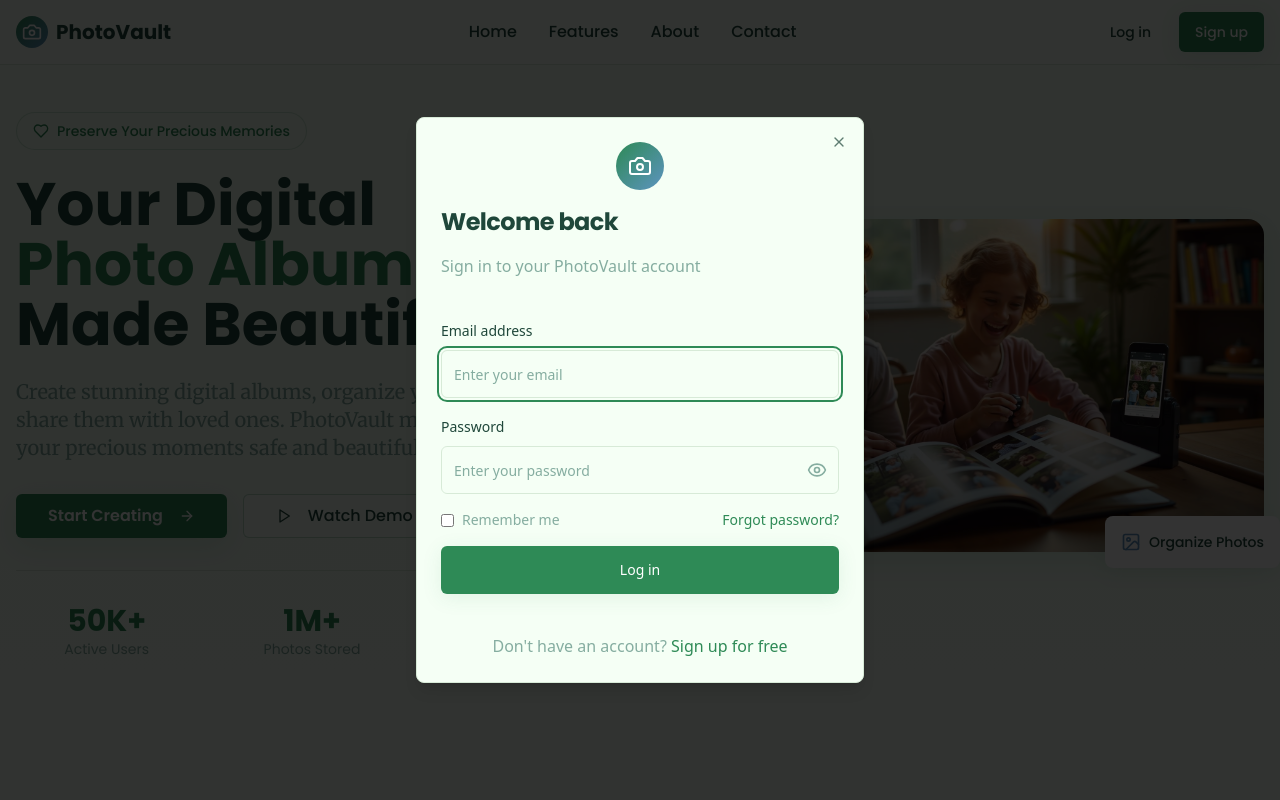
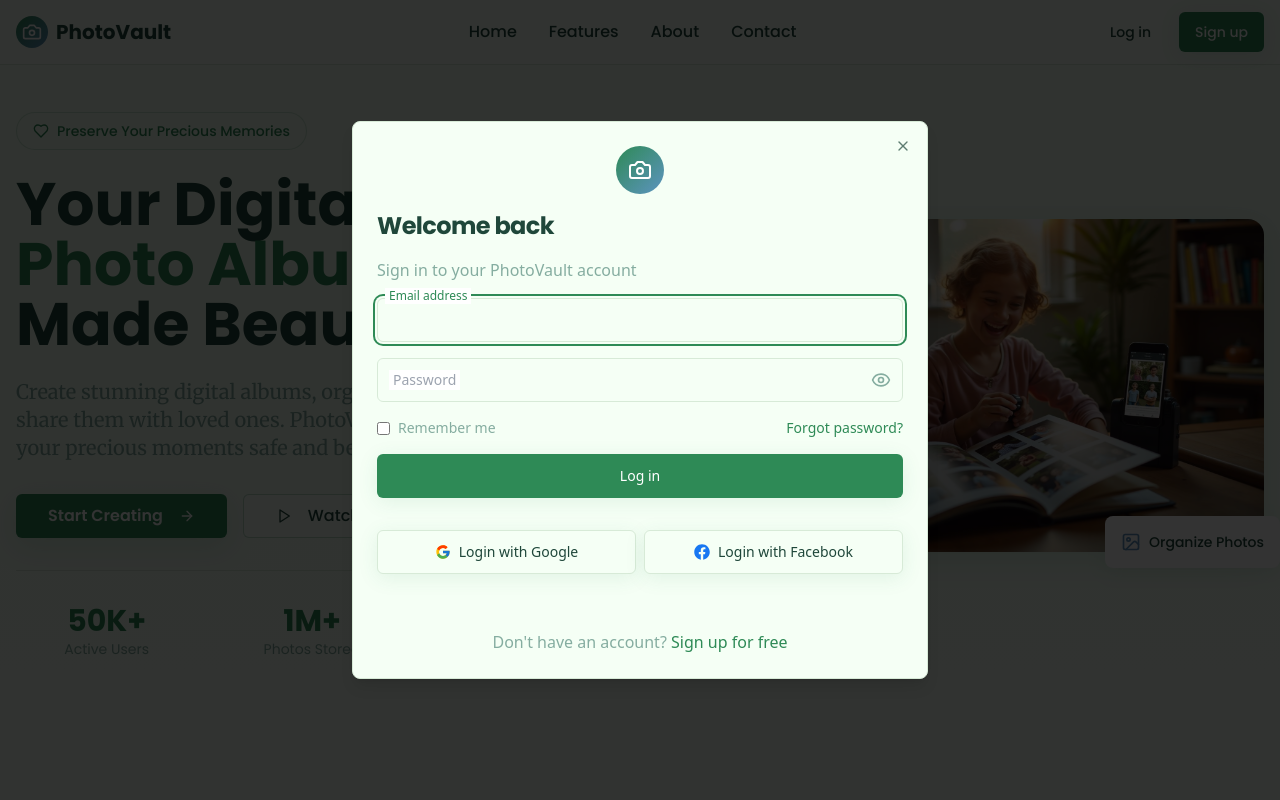
Before and after one commit to anuragkumar-code/seapix, a React (Vite) app: page / in a window 1280 px wide. Both pictures are taken after a click on the button "Log in". Shown: the top 800 px of the page. Built offline with nearby package versions, Linux system fonts and the light colour scheme.

Commit message:
redesigned modal boxes for auth

```diff
--- a/package.json
+++ b/package.json
@@ -52,6 +52,7 @@
     "react-day-picker": "^8.10.1",
     "react-dom": "^18.3.1",
     "react-hook-form": "^7.53.0",
+    "react-icons": "^5.5.0",
     "react-resizable-panels": "^2.1.3",
     "react-router-dom": "^6.26.2",
     "recharts": "^2.12.7",
--- a/src/components/common/Footer.tsx
+++ b/src/components/common/Footer.tsx
@@ -3,7 +3,7 @@
 const Footer = () => {
   return (
     <footer className="bg-secondary-light-mint border-t border-border">
-      <div className="container mx-auto px-4 py-12">
+      <div className="container mx-auto px-4 pt-6 pb-2">
         <div className="grid md:grid-cols-2 lg:grid-cols-4 gap-8 mb-8">
           {/* Brand */}
           <div className="space-y-4">
@@ -68,7 +68,7 @@
         </div>
 
         {/* Bottom */}
-        <div className="border-t border-border pt-8 flex flex-col md:flex-row justify-between items-center space-y-4 md:space-y-0">
+        <div className="border-t border-border pt-4 flex flex-col md:flex-row justify-between items-center space-y-4 md:space-y-0">
           <p className="text-muted-foreground text-sm">
             © 2024 PhotoVault. All rights reserved.
           </p>
--- a/src/components/homepage/FeaturesSection.tsx
+++ b/src/components/homepage/FeaturesSection.tsx
@@ -70,7 +70,7 @@
 
 const FeaturesSection = () => {
   return (
-    <section id="features" className="py-16 lg:py-24 bg-background">
+    <section id="features" className="py-6 lg:py-6 bg-background">
       <div className="container mx-auto px-4">
         <div className="text-center mb-16 animate-fade-in">
           <h2 className="text-3xl lg:text-5xl font-bold font-poppins text-foreground mb-6">
--- a/src/components/homepage/LoginModal.tsx
+++ b/src/components/homepage/LoginModal.tsx
@@ -4,6 +4,8 @@
 import { Input } from '@/components/ui/input';
 import { Label } from '@/components/ui/label';
 import { Eye, EyeOff, Camera } from 'lucide-react';
+import { FcGoogle } from 'react-icons/fc';
+import { FaFacebook } from 'react-icons/fa';
 
 interface LoginModalProps {
   isOpen: boolean;
@@ -24,7 +26,7 @@
 
   return (
     <Dialog open={isOpen} onOpenChange={onClose}>
-      <DialogContent className="sm:max-w-md">
+      <DialogContent className="sm:max-w-xl">
         <DialogHeader className="text-center space-y-4">
           <div className="mx-auto w-12 h-12 rounded-full bg-gradient-primary flex items-center justify-center">
             <Camera className="w-6 h-6 text-white" />
@@ -33,36 +35,31 @@
           <p className="text-muted-foreground">Sign in to your PhotoVault account</p>
         </DialogHeader>
 
-        <form onSubmit={handleSubmit} className="space-y-4 mt-6">
-          <div className="space-y-2">
-            <Label htmlFor="email" className="text-sm font-medium">
-              Email address
-            </Label>
+        <form onSubmit={handleSubmit} className="space-y-4">
+          <div className="relative">
             <Input
               id="email"
               type="email"
               value={email}
               onChange={(e) => setEmail(e.target.value)}
-              placeholder="Enter your email"
+              placeholder=" "
               required
-              className="h-12 focus:ring-2 focus:ring-primary/20"
+              className="h-11 focus:ring-2 focus:ring-primary/20 peer"
             />
+            <Label htmlFor="email" className="floating-label">Email address</Label>
           </div>
 
-          <div className="space-y-2">
-            <Label htmlFor="password" className="text-sm font-medium">
-              Password
-            </Label>
           <div className="relative">
             <Input
               id="password"
               type={showPassword ? 'text' : 'password'}
               value={password}
               onChange={(e) => setPassword(e.target.value)}
-                placeholder="Enter your password"
+              placeholder=" "
               required
-                className="h-12 pr-10 focus:ring-2 focus:ring-primary/20"
+              className="h-11 pr-10 focus:ring-2 focus:ring-primary/20 peer"
             />
+            <Label htmlFor="password" className="floating-label">Password</Label>
             <button
               type="button"
               onClick={() => setShowPassword(!showPassword)}
@@ -70,7 +67,6 @@
             >
               {showPassword ? <EyeOff className="w-5 h-5" /> : <Eye className="w-5 h-5" />}
             </button>
-            </div>
           </div>
 
           <div className="flex items-center justify-between text-sm">
@@ -85,11 +81,31 @@
 
           <Button
             type="submit"
-            className="w-full h-12 bg-primary hover:bg-hover-forest-green font-medium shadow-soft"
+            className="w-full h-11 bg-primary hover:bg-hover-forest-green font-medium shadow-soft"
           >
             Log in
           </Button>
         </form>
+
+        {/* Social Logins */}
+        <div className="my-4 flex flex-row gap-2">
+          <Button
+            variant="outline"
+            className="w-full h-11 flex items-center justify-center gap-2 border-border shadow-soft"
+            onClick={() => console.log("Google login")}
+          >
+            <FcGoogle className="w-5 h-5" />
+            Login with Google
+          </Button>
+          <Button
+            variant="outline"
+            className="w-full h-11 flex items-center justify-center gap-2 border-border shadow-soft"
+            onClick={() => console.log("Facebook login")}
+          >
+            <FaFacebook className="w-5 h-5 text-[#1877F2]" />
+            Login with Facebook
+          </Button>
+        </div>
 
         <div className="mt-6 text-center">
           <p className="text-muted-foreground">
--- a/src/components/homepage/RegisterModal.tsx
+++ b/src/components/homepage/RegisterModal.tsx
@@ -4,6 +4,8 @@
 import { Input } from '@/components/ui/input';
 import { Label } from '@/components/ui/label';
 import { Eye, EyeOff, Camera } from 'lucide-react';
+import { FcGoogle } from 'react-icons/fc';
+import { FaFacebook } from 'react-icons/fa';
 
 interface RegisterModalProps {
   isOpen: boolean;
@@ -18,13 +20,13 @@
     firstName: '',
     lastName: '',
     email: '',
+    mobile: '',
     password: '',
     confirmPassword: ''
   });
 
   const handleSubmit = (e: React.FormEvent) => {
     e.preventDefault();
-    // Handle registration logic here
     console.log('Register:', formData);
   };
 
@@ -32,71 +34,77 @@
     setFormData({ ...formData, [e.target.name]: e.target.value });
   };
 
+  const floatingLabelClass = (value: string) =>
+    `${value ? 'text-xs top-0 text-primary' : 'peer-placeholder-shown:top-2.5 peer-placeholder-shown:text-sm peer-focus:top-0 peer-focus:text-xs peer-focus:text-primary'}`;
+
   return (
     <Dialog open={isOpen} onOpenChange={onClose}>
-      <DialogContent className="sm:max-w-md max-h-[90vh] overflow-y-auto">
+      <DialogContent className="sm:max-w-xl max-h-[90vh] overflow-y-auto">
         <DialogHeader className="text-center space-y-4">
           <div className="mx-auto w-12 h-12 rounded-full bg-gradient-primary flex items-center justify-center">
             <Camera className="w-6 h-6 text-white" />
           </div>
           <DialogTitle className="text-2xl font-bold font-poppins">Join PhotoVault</DialogTitle>
-          <p className="text-muted-foreground">Create your account and start building your digital albums</p>
         </DialogHeader>
 
-        <form onSubmit={handleSubmit} className="space-y-4 mt-6">
+        <form onSubmit={handleSubmit} className="space-y-4">
           <div className="grid grid-cols-2 gap-3">
-            <div className="space-y-2">
-              <Label htmlFor="firstName" className="text-sm font-medium">
-                First name
-              </Label>
+            <div className="relative">
               <Input
                 id="firstName"
                 name="firstName"
                 type="text"
                 value={formData.firstName}
                 onChange={handleInputChange}
-                placeholder="First name"
+                placeholder=" "
                 required
-                className="h-11 focus:ring-2 focus:ring-primary/20"
+                className="h-11 focus:ring-2 focus:ring-primary/20 peer"
               />
+              <Label htmlFor="firstName" className="floating-label">First name</Label>
             </div>
-            <div className="space-y-2">
-              <Label htmlFor="lastName" className="text-sm font-medium">
-                Last name
-              </Label>
+            <div className="relative">
               <Input
                 id="lastName"
                 name="lastName"
                 type="text"
                 value={formData.lastName}
                 onChange={handleInputChange}
-                placeholder="Last name"
+                placeholder=" "
                 required
-                className="h-11 focus:ring-2 focus:ring-primary/20"
+                className="h-11 focus:ring-2 focus:ring-primary/20 peer"
               />
+              <Label htmlFor="lastName" className="floating-label">Last name</Label>
             </div>
           </div>
-
-          <div className="space-y-2">
-            <Label htmlFor="email" className="text-sm font-medium">
-              Email address
-            </Label>
+          <div className="grid grid-cols-2 gap-3">
+            <div className="relative">
               <Input
                 id="email"
                 name="email"
                 type="email"
                 value={formData.email}
                 onChange={handleInputChange}
-              placeholder="Enter your email"
+                placeholder=" "
                 required
-              className="h-11 focus:ring-2 focus:ring-primary/20"
+                className="h-11 focus:ring-2 focus:ring-primary/20 peer"
               />
+              <Label htmlFor="email" className="floating-label">Email address</Label>
             </div>
-
+            <div className="relative">
+              <Input
+                id="mobile"
+                name="mobile"
+                type="tel"
+                value={formData.mobile}
+                onChange={handleInputChange}
+                placeholder=" "
+                required
+                className="h-11 focus:ring-2 focus:ring-primary/20 peer"
+              />
+              <Label htmlFor="mobile" className="floating-label">Mobile number</Label>
+            </div>
+          </div>
           <div className="space-y-2">
-            <Label htmlFor="password" className="text-sm font-medium">
-              Password
-            </Label>
             <div className="relative">
               <Input
                 id="password"
@@ -104,10 +112,11 @@
                 type={showPassword ? 'text' : 'password'}
                 value={formData.password}
                 onChange={handleInputChange}
-                placeholder="Create a password"
+                placeholder=" "
                 required
-                className="h-11 pr-10 focus:ring-2 focus:ring-primary/20"
+                className="h-11 pr-10 focus:ring-2 focus:ring-primary/20 peer"
               />
+              <Label htmlFor="password" className="floating-label">Password</Label>
               <button
                 type="button"
                 onClick={() => setShowPassword(!showPassword)}
@@ -117,11 +126,7 @@
               </button>
             </div>
           </div>
-
           <div className="space-y-2">
-            <Label htmlFor="confirmPassword" className="text-sm font-medium">
-              Confirm password
-            </Label>
             <div className="relative">
               <Input
                 id="confirmPassword"
@@ -129,10 +134,11 @@
                 type={showConfirmPassword ? 'text' : 'password'}
                 value={formData.confirmPassword}
                 onChange={handleInputChange}
-                placeholder="Confirm your password"
+                placeholder=" "
                 required
-                className="h-11 pr-10 focus:ring-2 focus:ring-primary/20"
+                className="h-11 pr-10 focus:ring-2 focus:ring-primary/20 peer"
               />
+              <Label htmlFor="confirmPassword" className="floating-label">Confirm password</Label>
               <button
                 type="button"
                 onClick={() => setShowConfirmPassword(!showConfirmPassword)}
@@ -142,20 +148,42 @@
               </button>
             </div>
           </div>
-
-          <div className="text-xs text-muted-foreground">
+          <Button type="submit" className="w-full h-11 bg-primary hover:bg-hover-forest-green font-medium shadow-soft">
+            Create account
+          </Button>
+          <div className="text-xs text-muted-foreground text-center mt-2">
             By continuing, you agree to PhotoVault's{' '}
             <a href="#" className="text-primary hover:text-hover-forest-green">Terms of Service</a> and{' '}
             <a href="#" className="text-primary hover:text-hover-forest-green">Privacy Policy</a>.
           </div>
+        </form>
 
+        {/* Divider */}
+        <div className="my-4 flex items-center justify-center text-sm text-muted-foreground">
+          <div className="border-t w-full mr-2 border-border"></div>
+          or
+          <div className="border-t w-full ml-2 border-border"></div>
+        </div>
+
+        {/* Social Logins */}
+        <div className="flex flex-row gap-2">
           <Button
-            type="submit"
-            className="w-full h-11 bg-primary hover:bg-hover-forest-green font-medium shadow-soft"
+            variant="outline"
+            className="w-full h-11 flex items-center justify-center gap-2 border-border shadow-soft"
+            onClick={() => console.log("Google login")}
           >
-            Create account
+            <FcGoogle className="w-5 h-5" />
+            Continue with Google
           </Button>
-        </form>
+          <Button
+            variant="outline"
+            className="w-full h-11 flex items-center justify-center gap-2 border-border shadow-soft"
+            onClick={() => console.log("Facebook login")}
+          >
+            <FaFacebook className="w-5 h-5 text-[#1877F2]" />
+            Continue with Facebook
+          </Button>
+        </div>
 
         <div className="mt-6 text-center">
           <p className="text-muted-foreground">
--- a/src/index.css
+++ b/src/index.css
@@ -125,3 +125,13 @@
     @apply bg-background text-foreground;
   }
 }
+
+/* Floating label styles */
+.floating-label {
+  @apply absolute left-3 top-1/2 -translate-y-1/2 bg-white px-1 text-gray-400 text-sm pointer-events-none transition-all duration-200;
+}
+.peer:focus ~ .floating-label,
+.peer:not(:placeholder-shown) ~ .floating-label {
+  @apply left-2 text-xs text-primary bg-white px-1;
+  top: -0.1rem;
+}
```
Also changed, not shown: 1 other file (tests, documents, lock files or other folders). Lines whose indentation alone changed are shown as unchanged.
